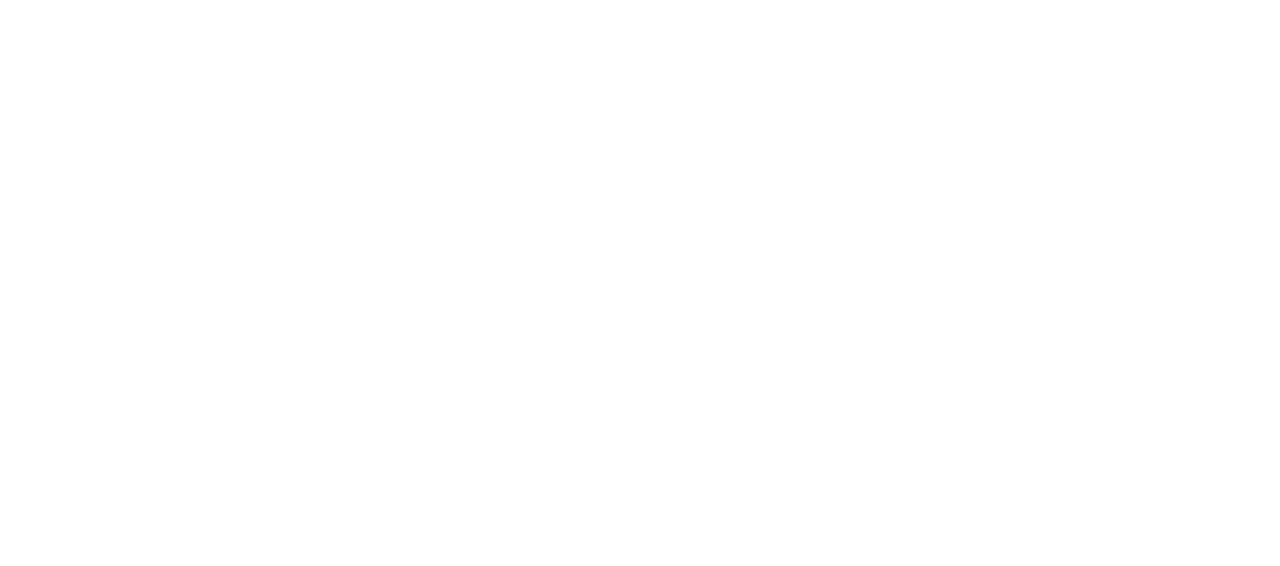
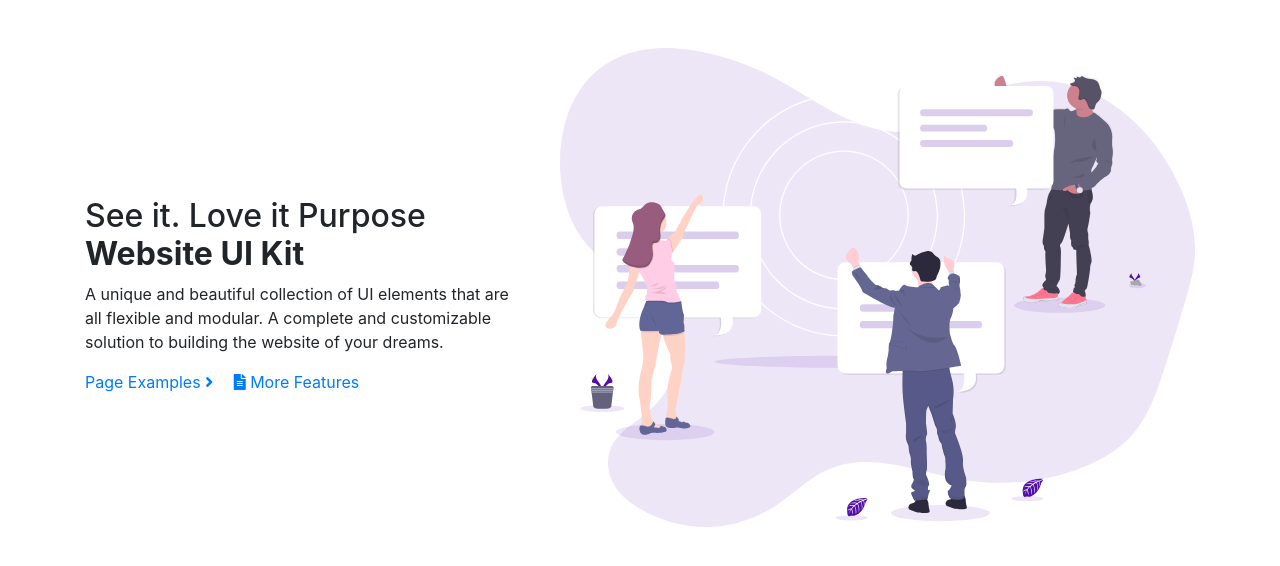
Before and after one commit to ujwaljaglan9211/purpose-website, a plain HTML site: page index.html in a window 1280 px wide. Drawn offline with nearby package versions, Linux system fonts and the light colour scheme.

Commit message:
landing screen text & image added

```diff
--- a/assets/css/style.css
+++ b/assets/css/style.css
@@ -0,0 +1,4 @@
+body{
+  margin: 0;
+  padding: 0;
+}
--- a/index.html
+++ b/index.html
@@ -19,6 +19,30 @@
     <header id="header" class="">
     </header>
     <!-- Navigation menu ends here -->
+    <div class="main-content">
+      <!-- Landing screen starts here -->
+      <section class="banner mt-5">
+        <div class="container position-relative">
+          <div class="row">
+            <div class="col-md-5 m-auto">
+              <h2><span>See it. Love it </span> <span>Purpose <strong>Website UI Kit</strong></span></h2>
+              <!-- <h3><span>Purpose <strong>Website UI Kit</strong></span></h3>              -->
+              <p>A unique and beautiful collection of UI elements that are all flexible and modular. A complete and customizable solution to building the website of your dreams.</p>
+              <div class="">
+                <a href="#" class="mr-3">Page Examples <i class="fas fa-angle-right"></i></a>
+                <a href="#" class=""><i class="fas fa-file-alt"></i> More Features</a>
+              </div>
+            </div>
+            <div class="col-md-7 mw-100">
+              <figure class="">
+                <img src="assets/images/home-banner.svg" class="w-100" alt="home banner" title="home banner"/>
+              </figure>
+            </div>
+          </div>
+        </div>
+      </section>
+      <!-- Landing screen ends here -->
+    </div>
     <!-- Footer starts here -->
     <footer class="footer" id="footer">
     </footer>
```
Also changed, not shown: assets/images/home-banner.svg (added), assets/images/home-svg-background.svg (added), 1 other file.
